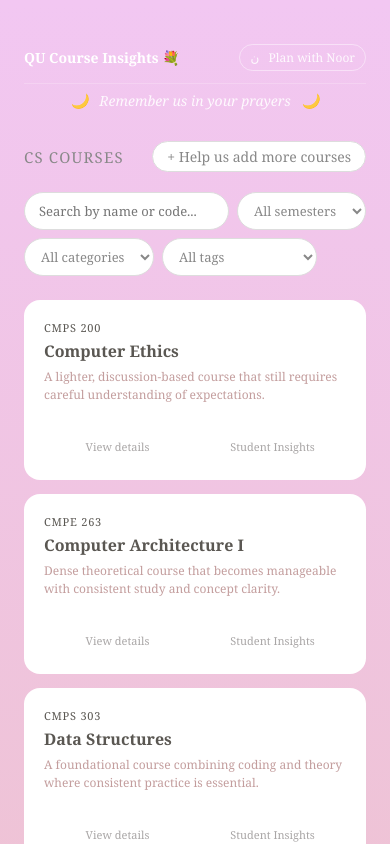
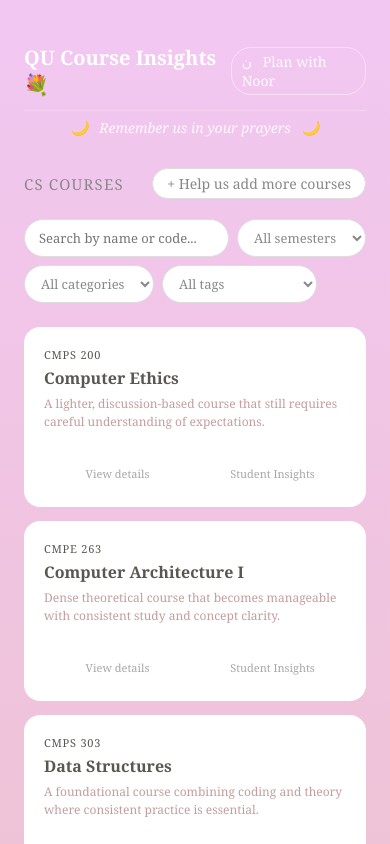
Before and after one commit to kanita-ka2402845/qu-course-insights, a Next.js app: page /courses in a window 390 px wide. Shown: the top 844 px of the page. Built offline with nearby package versions, Linux system fonts and the light colour scheme.

Commit message:
mobile fix

```diff
--- a/app/courses/page.module.css
+++ b/app/courses/page.module.css
@@ -194,11 +194,11 @@
 
 @media (max-width: 480px) {
     .navLogo {
-        font-size: 14px;
+        font-size: 20px;
     }
 
     .navNoor {
-        font-size: 12px;
+        font-size: 14px;
         padding: 4px 10px;
     }
 }
```
